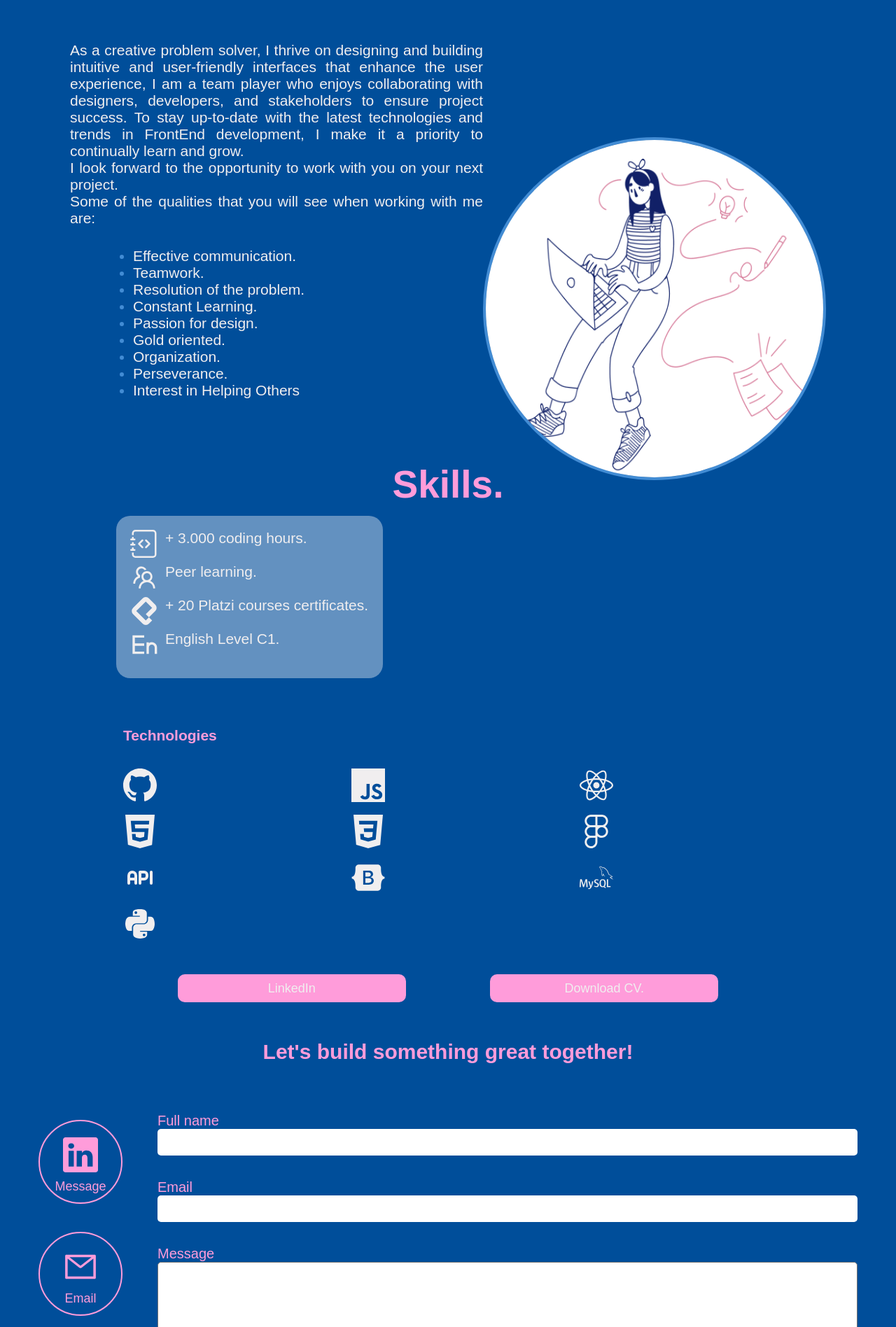
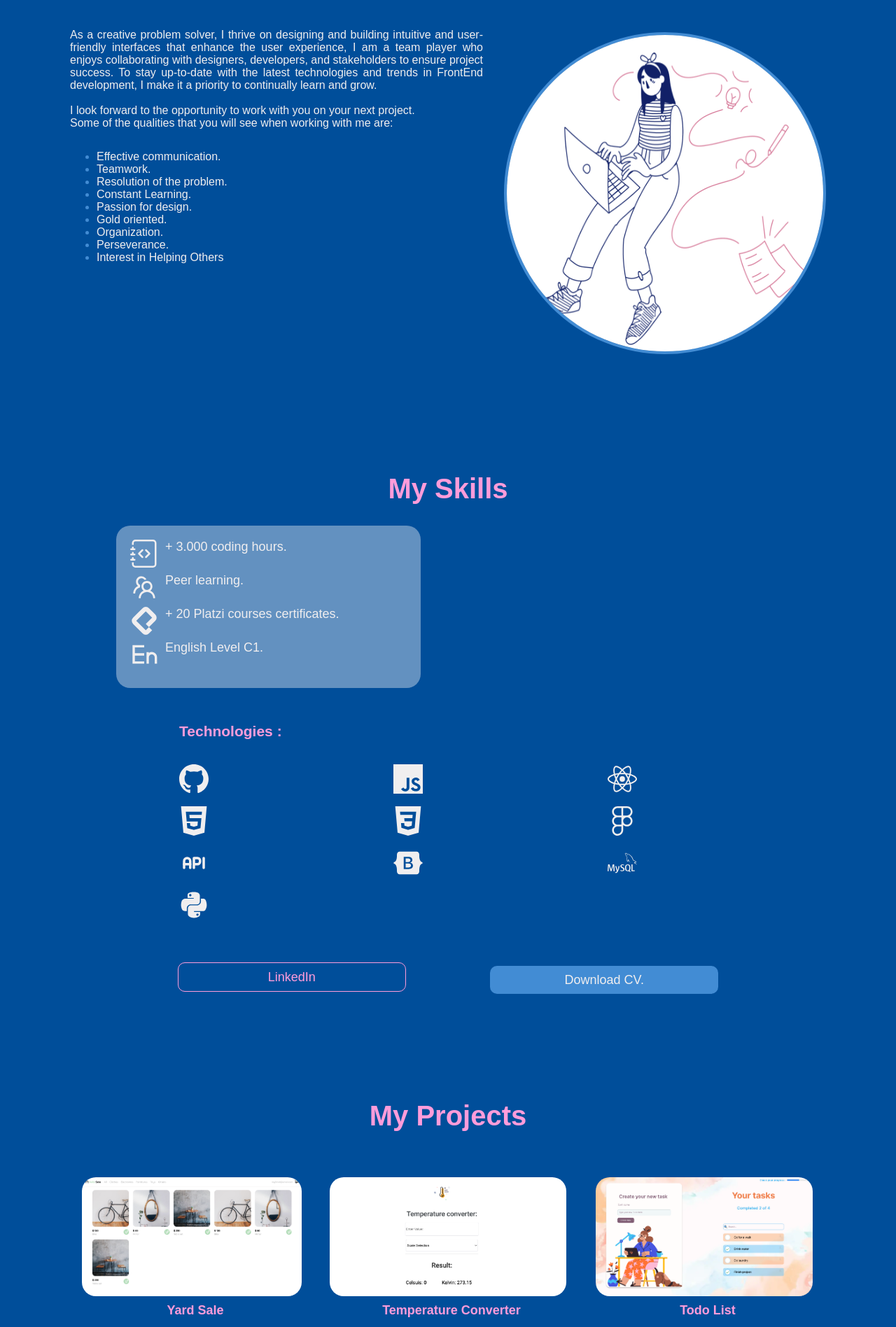
Before and after one commit to Laurajcb/portafolio, a React (Create React App) app: page / in a window 1280 px wide. Shown: the part 904-2800 px from the top of the page at 70% size. Built offline with nearby package versions, Linux system fonts and the light colour scheme; a web font is replaced by a local one.

Commit message:
[UPDATE] Styles and last touches

```diff
--- a/src/App.css
+++ b/src/App.css
@@ -17,7 +17,7 @@
   --desktop-sm: 1.6rem;
   --desktop-md: 1.8rem;
   --desktop-lg: 2.1rem;
-  --desktop-title: 5.5rem;
+  --desktop-title: 4rem;
 }
 
 *,
--- a/src/App.js
+++ b/src/App.js
@@ -16,10 +16,8 @@ function App() {
       <Home />
       <AboutMe />
       <Skills />
-      {/* <Projects /> */}
+      <Projects />
       <ContactMe />
-
-
     </>
   );
 }
--- a/src/componets/AboutMe/AboutMe.css
+++ b/src/componets/AboutMe/AboutMe.css
@@ -11,15 +11,13 @@
   flex-direction: column;
   justify-content: space-around;
   align-items: center;
-
 }
 
 .aboutMe-div-container {
   display: flex;
   flex-direction: column;
   justify-content: center;
-  t: 100;
-  width: 85%;
+  width: 84%;
 }
 
 .aboutMe-section-title {
@@ -38,13 +36,12 @@
 .aboutMe-list {
   font-size: var(--tablet-md);
   color: var(--white);
-  margin-left: 3rem;
+  margin-left: 1.8rem;
 }
 
 li::marker {
   color: var(--secondary-pink);
 }
-
 
 .container-aboutMe-img {
   width: 25rem;
@@ -60,8 +57,9 @@ li::marker {
 /* Desktop */
 @media (min-width: 900px) {
   .aboutMe-div-container {
-    flex: 1;
+    flex: 1 auto;
   }
+
   .container-aboutMe {
     flex-direction: row;
     margin: 0 10rem 0 10rem;
@@ -69,11 +67,12 @@ li::marker {
   }
 
   .container-aboutMe-img {
-    width: 49rem;
-    height: 49rem;
-   border-radius: 36rem;
+    width: 46rem;
+    height: 46rem;
+    border-radius: 36rem;
     border: 0.4rem solid var(--secondary-blue);
-    margin-top: 25rem;
+    margin-top: 10rem;
+    margin-left: 3rem;
   }
 
   .aboutMe-section-title {
@@ -82,14 +81,14 @@ li::marker {
   }
 
   .aboutMe-section-text {
-    font-size: var(--desktop-lg);
+    font-size: var(--desktop-sm);
     margin-bottom: 3rem;
   }
 
-  .aboutMe-list li{
-    font-size: var(--desktop-lg);
+  .aboutMe-list li {
+    font-size: var(--desktop-sm);
     color: var(--white);
-    margin-left: 6rem;
+    margin-left: 2rem;
   }
 
   li::marker {
--- a/src/componets/AboutMe/index.js
+++ b/src/componets/AboutMe/index.js
@@ -14,6 +14,7 @@ function AboutMe() {
               As a creative problem solver, I thrive on designing and building intuitive and user-friendly interfaces that enhance the user experience,
               I am a team player who enjoys collaborating with designers, developers, and stakeholders to ensure project success. To stay up-to-date with the latest technologies and trends in FrontEnd development, I make it a priority to continually learn and grow.
               <br />
+              <br/>
               I look forward to the opportunity to work with you on your next project.
               <br />
               Some of the qualities that you will see when working with me are:
--- a/src/componets/ContactMe/ContactMe.css
+++ b/src/componets/ContactMe/ContactMe.css
@@ -69,9 +69,10 @@ input {
   width: 15rem;
   height: 4rem;
   font-size: var(--tablet-md);
-  color: var(--white);
-  background-color: var(--primary-pink);
+  color: var(--primary-pink);
+  border: 0.2rem solid var(--primary-pink);
   border-radius: 0.8rem;
+  cursor: pointer;
 }
 
 textarea {
@@ -156,7 +157,6 @@ textarea {
 
   .contact-link_icon {
     font-size: 5rem;
-
   }
 
   .contact-container-links {
--- a/src/componets/Navbar/index.js
+++ b/src/componets/Navbar/index.js
@@ -41,16 +41,16 @@ function Navbar() {
                   <a href="#home" className='nav-movile_link'>Home</a>
                 </li>
                 <li>
-                  <a href="#about-me" className='nav-movile_link' >About me</a>
+                  <a href="#about-me" className='nav-movile_link' >About</a>
                 </li>
                 <li>
-                  <a href="#skills" className='nav-movile_link' >My Skills</a>
+                  <a href="#skills" className='nav-movile_link' >Skills</a>
                 </li>
                 <li>
                   <a href="#projects" className='nav-movile_link'>Projects</a>
                 </li>
                 <li>
-                  <a href="#contact-me" className='nav-movile_link'>Contact me</a>
+                  <a href="#contact-me" className='nav-movile_link'>Contact</a>
                 </li>
               </ul>
             )
--- a/src/componets/Projects/ProjectItem.js
+++ b/src/componets/Projects/ProjectItem.js
@@ -10,10 +10,10 @@ function ProjectItem(props) {
           <h3 className='project_card_title'>{props.title}</h3>
           <div className='btns_container'>
             <button>
-              <a className='btn-1' href={props.linkPrimaryBtn}>Demo</a>
+              <a className='btn-1' href={props.linkPrimaryBtn}>Vist</a>
             </button>
             <button>
-              <a className='btn-2' href={props.linkSecondaryBtn}>Github repo</a>
+              <a className='btn-2' href={props.linkSecondaryBtn}>Code</a>
             </button>
           </div>
         </div>
--- a/src/componets/Projects/index.js
+++ b/src/componets/Projects/index.js
@@ -48,10 +48,9 @@ function Projects() {
   ];
 
   return (
-    <div className='wrapper'>
-      <section className='projects-main_container' id='projects'>
-        <h1 className='project_title'>Know my work.</h1>
-        <h5 className='project_subTitle'>Some of my personal projects</h5>
+    <div className='wrapper' id='projects'>
+      <section className='projects-main_container'>
+        <h1 className='project_title'>My Projects</h1>
         <div className='project_cards_container'>
           {projects.map((project) => (
             <ProjectItem
--- a/src/componets/Projects/projects.css
+++ b/src/componets/Projects/projects.css
@@ -3,40 +3,41 @@
   flex-direction: column;
   justify-content: center;
   align-items: center;
+  scroll-margin-top: 4rem;
+  background-color: var(--primary-blue);
 }
 
 .projects-main_container {
-  padding: 15px;
-  scroll-margin-top: 100px;
-  height: calc(100vh - 100px);
+  display: flex;
+  flex-direction: column;
+  justify-content: center;
+  align-items: center;
+  width: 100%;
+  height: 100vh;
 }
 
 .project_title {
-  color: var(--links);
-  font-size: 35px;
-}
-
-.project_subTitle {
-  color: var(--links2);
-  margin-bottom: 30px;
-  font-size: 28px;
+  color: var(--primary-pink);
+  font-size: var(--tablet-title);
 }
 
 .project_cards_container {
   display: grid;
-  grid-template-columns: repeat(3, 1fr);
-  gap: 30px;
+  grid-template-columns: repeat(1, 1fr);
+  width: 85%;
+  justify-items: center;
+  align-items: center;
+  gap: 1rem;
+  margin-top: 2rem;
 }
 
 .project_card {
   display: flex;
-  flex-direction: column;
+  flex-direction: row;
   align-items: center;
   justify-content: center;
-  padding: 8px;
-  border: 1.5px solid var(--main-color-teal);
-  border-radius: 16px;
-  background: var(--links2);
+  border-radius: 1rem;
+  margin: 1.5rem 0;
 }
 
 .project_card_div {
@@ -44,37 +45,95 @@
   flex-direction: column;
   align-items: center;
   justify-content: center;
+  margin-left: 1rem;
 }
 
 .project_img {
-  height: auto;
-  max-width: 100%;
+  height: 8rem;
+  width: auto;
+  border-radius: 2rem;
+  margin-bottom: 1rem;
+
 }
 
 .btns_container {
   display: flex;
   flex-direction: row;
+  justify-content: space-between;
+  background-color: var(--primary-blue);
 }
 
 button {
-
-  border: 1px solid var(--main-color-teal);
-  border: 2px solid var(--links);
-  background: none;
-  background: var(--links2);
-  border-radius: 12px;
+  border: none;
+  background-color: var(--primary-blue);
+  margin-top: 0.8rem;
 }
 
 .btn-1,
 .btn-2 {
-  color: var(--main-color-teal);
   text-decoration: none;
-  font-size: 14px;
-
+  font-size: var(--tablet-sm);
+  padding: 0 2rem 0 2rem;
+  color: var(--white);
+  background-color: var(--secondary-blue);
+  border-radius: 1rem;
+  margin-right: 0.8rem;
 }
 
 .project_card_title {
+  color: var(--primary-pink);
+  font-size: var(--tablet-sm);
+}
 
-  color: var(--main-color-teal);
+/* Tablet and Smaller Desktop */
+@media (min-width: 500px) and (max-width: 900px) {
+  .project_card {
+    display: flex;
+    flex-direction: row;
+  }
+}
+
+/* Desktop */
+@media (min-width: 900px) {
+  .projects-main_container {
+    width: 100%;
+    height: 100vh;
+    margin: 4.5rem 0 4rem 0;
+  }
+
+  .project_cards_container {
+    display: grid;
+    grid-template-columns: repeat(3, 1fr);
+    width: 85%;
+  }
+
+  .project_card{
+    flex-direction: column;
+  }
+
+  .project_img {
+    height: 17rem;
+    width: auto;
+    border-radius: 2rem;
+  }
+
+  .project_title {
+    font-size: var(--desktop-title);
+    margin-bottom: 3rem;
+  }
+
+  .project_card_title{
+    font-size: var(--desktop-md);
+    margin-bottom: 1rem;
+
+  }
+
+.btn-1,
+.btn-2 {
+  text-decoration: none;
+  font-size: var(--desktop-sm);
+  padding: 0.4rem 4rem 0.4rem 4rem;
+  margin-right: 0.5rem;
+}
 
 }
--- a/src/componets/Skills/Skills.css
+++ b/src/componets/Skills/Skills.css
@@ -2,7 +2,6 @@
   display: flex;
   flex-direction: column;
   align-items: center;
-  justify-content: space-evenly;
   background-color: var(--primary-blue);
   scroll-margin-top: 3rem;
   height: 100vh;
@@ -11,12 +10,13 @@
 .skills-div {
   display: flex;
   flex-direction: column;
-  margin: 0 3rem 0 3rem;
+  width: 88%;
 }
 
 .skills-section-title {
   color: var(--primary-pink);
   font-size: var(--tablet-title);
+  margin: 3rem;
 }
 
 .skills-title_tech {
@@ -54,7 +54,7 @@
 .skills-section_content {
   display: flex;
   flex-direction: column;
-  margin: 3rem;
+  margin: 1rem;
   padding-left: 5rem;
 }
 
@@ -68,6 +68,7 @@
   display: flex;
   flex-direction: column;
   align-items: center;
+  margin-top: 3rem;
 }
 
 .skills-section-anchor {
@@ -77,9 +78,9 @@
   justify-content: center;
   width: 100%;
   height: 3rem;
-  background-color: var(--primary-pink);
+  border: 0.1rem solid var(--primary-pink);
   font-size: var(--tablet-sm);
-  color: var(--white);
+  color: var(--primary-pink);
   border-radius: 1rem;
   cursor: pointer;
   margin-bottom: 1rem;
@@ -88,7 +89,7 @@
 }
 
 .skills-section_btn {
-  background-color: var(--primary-pink);
+  background-color: var(--secondary-blue);
   font-size: var(--tablet-sm);
   color: var(--white);
   border-radius: 1rem;
@@ -121,7 +122,7 @@
   }
 
   .skills-div-container_cards {
-    width: 35%;
+    width: 40%;
     margin-left: 7rem;
   }
 
@@ -136,14 +137,15 @@
   }
 
   .grid-icon {
-    font-size: 4.8rem;
+    font-size: 4.2rem;
     margin-bottom: 1.5rem;
   }
 
   .skills-div_card_p {
-    font-size: var(--desktop-lg);
+    font-size: var(--desktop-md);
   }
-  .skills-section-content_links{
+
+  .skills-section-content_links {
     flex-direction: row;
     justify-content: center;
   }
@@ -167,4 +169,7 @@
     margin-left: 6rem;
   }
 
+  .skills-section_content {
+    padding-left: 15rem;
+  }
 }
--- a/src/componets/Skills/index.js
+++ b/src/componets/Skills/index.js
@@ -28,7 +28,7 @@ function Skills() {
 
   return (
     <section className='skills-section-container' id='skills'>
-      <h4 className='skills-section-title'>Skills.</h4>
+      <h4 className='skills-section-title'>My Skills</h4>
       <div className='skills-div'>
         <section className='skills_technologies'>
           <div className='skills-div-container_cards'>
@@ -50,7 +50,7 @@ function Skills() {
             </div>
           </div>
           <section className='skills-section_content' >
-            <h4 className='skills-title_tech'>Technologies </h4>
+            <h4 className='skills-title_tech'>Technologies :</h4>
             <div>
               <Box sx={{ flexGrow: 1, display: 'flex', justifyContent: 'center' }}>
                 <Grid container direction="row">
```
Also changed, not shown: src/componets/Navbar/Navbar.css (+6 -6 lines), src/assets/github-seeker.png, src/assets/temperature-converter.png.
